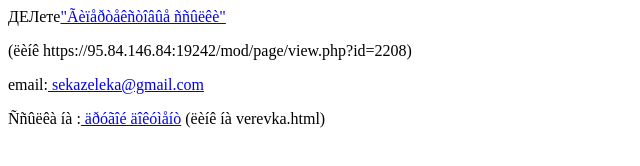
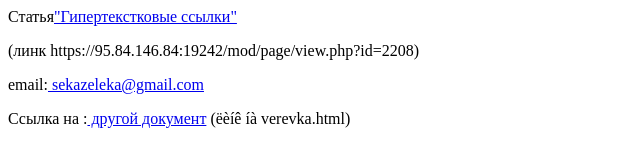
Before and after one commit to basota1337/basota1337.github.io, a plain HTML site: page index.html in a window 1280 px wide. Shown: the whole page, without its empty margins (0-640 px from the left). Drawn offline with Linux system fonts and the light colour scheme.

Commit message:
Update index.html

```diff
--- a/index.html
+++ b/index.html
@@ -4,9 +4,9 @@
 <meta charset="utf-8">
 </head>
 <body>
-ДЕЛете<a href="https://95.84.146.84:19242/mod/page/view.php?id=2208">"Ãèïåðòåêñòîâûå ññûëêè"</a>
-<p>(ëèíê https://95.84.146.84:19242/mod/page/view.php?id=2208) </p>
+Статья<a href="https://95.84.146.84:19242/mod/page/view.php?id=2208">"Гипертекстковые ссылки"</a>
+<p>(линк https://95.84.146.84:19242/mod/page/view.php?id=2208) </p>
 email:<a href = "http://sekazeleka@gmail.com"> sekazeleka@gmail.com</a>
-<p>Ññûëêà íà :<a href = "verevka.html"> äðóãîé äîêóìåíò</a> (ëèíê íà verevka.html)</p>
+<p>Ссылка на :<a href = "verevka.html"> другой документ</a> (ëèíê íà verevka.html)</p>
 </body>
 </html>
```
